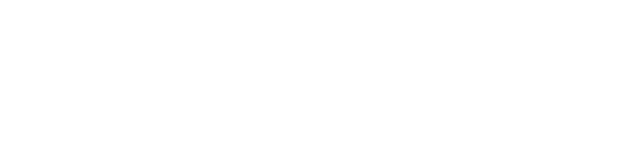
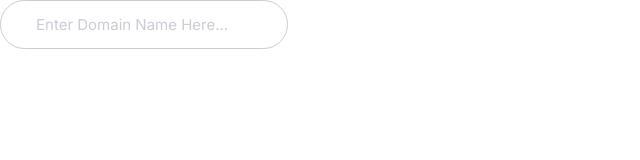
Before and after one commit to technerd21/Domainfy, a plain HTML site: page index.html in a window 1280 px wide. Shown: the whole page, without its empty margins (0-640 px from the left). Drawn offline with Linux system fonts and the light colour scheme.

```diff
--- a/css/styles.css
+++ b/css/styles.css
@@ -235,3 +235,23 @@
     padding: 2rem 3rem;
   }
 }
+
+/* Inputs */
+
+.input {
+  border-radius: 30px;
+  border: 1px solid #ccc;
+  color: var(--color-headings);
+  font-size: 2rem;
+  outline: 0;
+  padding: 1.5rem 3.5rem;
+}
+::placeholder {
+  color: #cdcbd7;
+}
+
+@media screen and (min-width: 1024px) {
+  .input {
+    font-size: 1.5rem;
+  }
+}
--- a/index.html
+++ b/index.html
@@ -14,5 +14,7 @@
     <link rel="stylesheet" href="css/Normalize.css" />
     <link rel="stylesheet" href="css/styles.css" />
   </head>
-  <body></body>
+  <body>
+    <input type="text" class="input" placeholder="Enter Domain Name Here..." />
+  </body>
 </html>
```
